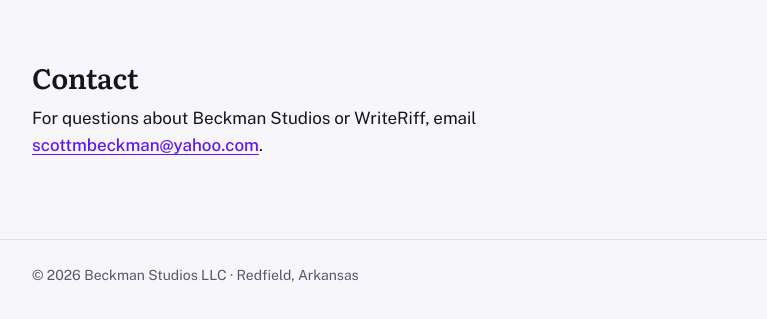
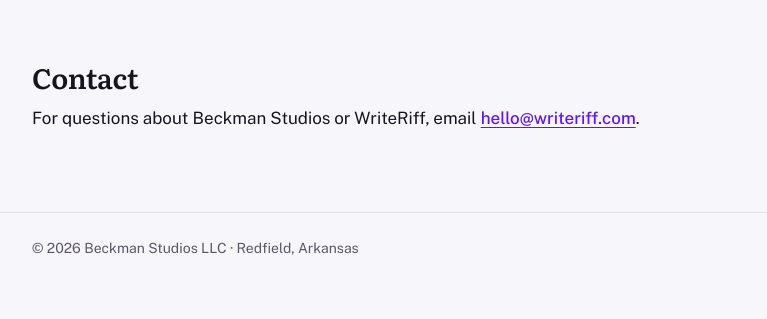
Before and after one commit to WriteRiff/beckmanstudios-site, a plain HTML site: page index.html in a window 1280 px wide. Shown: the part 678-997 px from the top of the page, without its empty margins (256-1023 px from the left). After the commit the page ends 970 px from the top, so only its background shows below. Drawn offline with nearby package versions, Linux system fonts and the light colour scheme.

Commit message:
Change contact email to hello@writeriff.com
Co-Authored-By: Claude Opus 5.5 <noreply@anthropic.com>

```diff
--- a/index.html
+++ b/index.html
@@ -167,7 +167,7 @@
 
   <section class="contact" aria-labelledby="contact">
     <h2 id="contact">Contact</h2>
-    <p>For questions about Beckman Studios or WriteRiff, email <a class="email" href="mailto:scottmbeckman@yahoo.com">scottmbeckman@yahoo.com</a>.</p>
+    <p>For questions about Beckman Studios or WriteRiff, email <a class="email" href="mailto:hello@writeriff.com">hello@writeriff.com</a>.</p>
   </section>
 </main>
 
```
